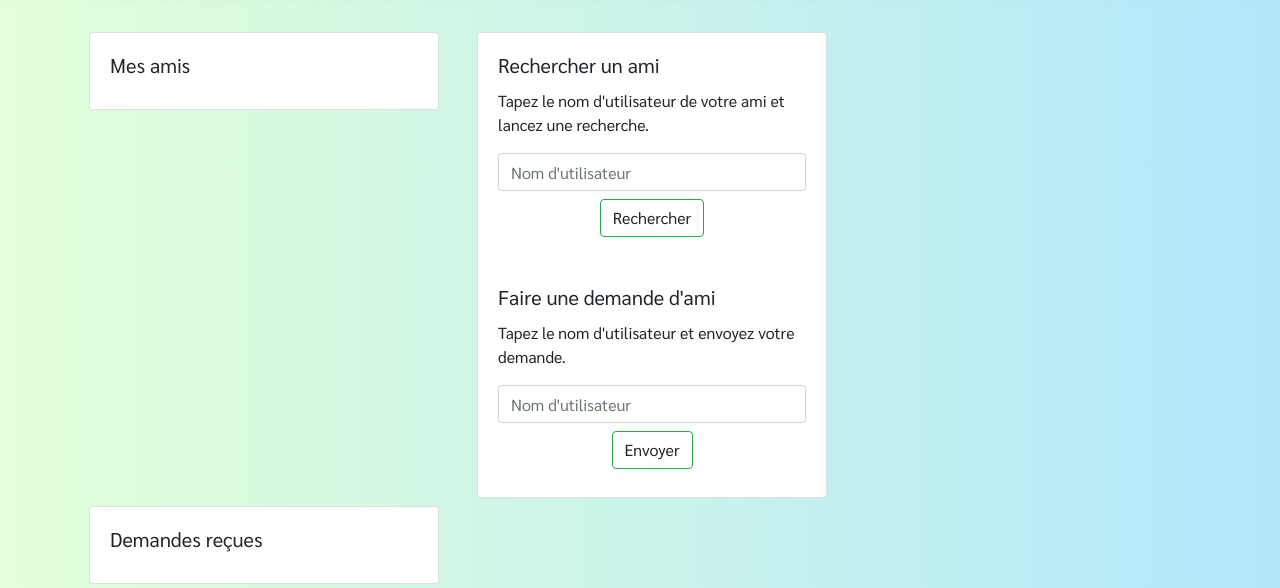
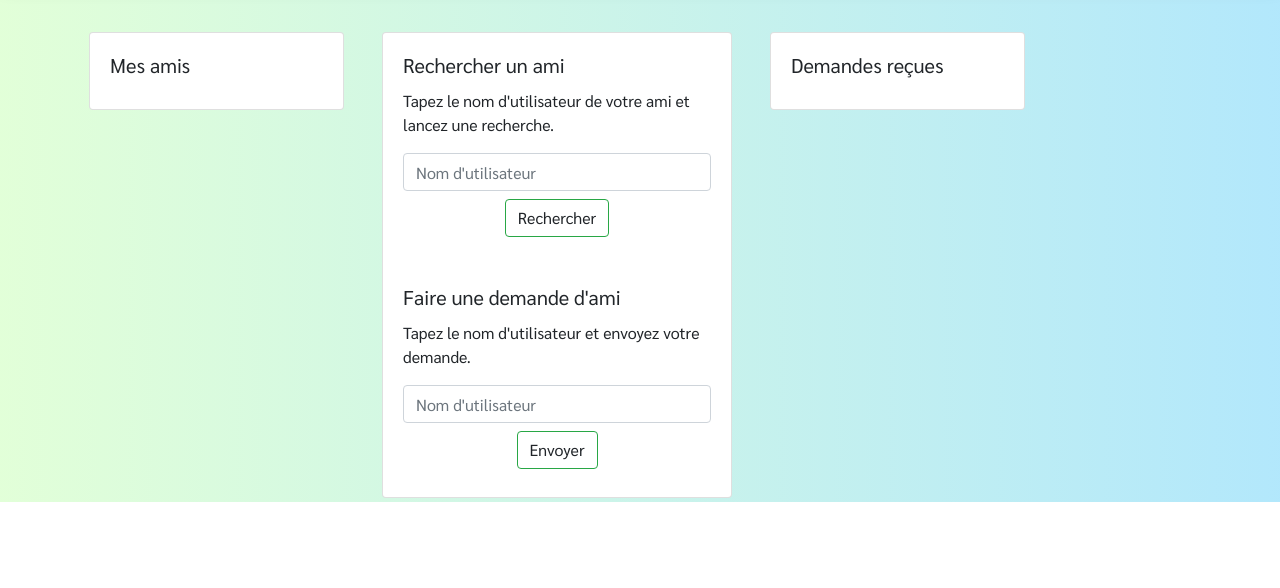
Before and after one commit to GAzerty/Projet_Web, a Django app: template app/templates/amis/dashboard_amis.html in a window 1280 px wide. Shown: the part 346-934 px from the top of the page. After the commit the page ends 848 px from the top, so only its background shows below. Run offline with Django 3.2, Linux system fonts and the light colour scheme; the template is opened without the code that fills it, so the values that code supplies are empty; some libraries are stand-ins or nearby versions.

Commit message:
Modification du système de grid

```diff
--- a/app/templates/amis/dashboard_amis.html
+++ b/app/templates/amis/dashboard_amis.html
@@ -1,12 +1,12 @@
 {% extends 'index.html' %}
 
-{% block title %}Mon Compte{% endblock %}
+{% block title %}Mes Amis{% endblock %}
 
 {% block maincontent %}
 
     <div class="row">
       {% csrf_token %}
-      <div class="col-sm-4 m-1">
+      <div class="col-sm-3 m-1">
         <div class="card">
           <div class="card-body">
             <h5 class="card-title">Mes amis</h5>
@@ -25,6 +25,7 @@
           <div class="card-body">
             <h5 class="card-title">Rechercher un ami</h5>
             <p class="card-text">Tapez le nom d'utilisateur de votre ami et lancez une recherche.</p>
+            <div id="feedback_recherche_ami"></div>
             <form>
                 <input class="form-control mr-sm-2" type="search" placeholder="Nom d'utilisateur" name="recherche_usernameAmis" id="id_rechercheUsername">
                 <div class="d-flex justify-content-center m-2">
@@ -35,7 +36,7 @@
           <div class="card-body">
             <h5 class="card-title">Faire une demande d'ami</h5>
             <p class="card-text">Tapez le nom d'utilisateur et envoyez votre demande.</p>
-            <div id="feedback"></div>
+            <div id="feedback_demande_ami"></div>
             <form>
                 <input class="form-control mr-sm-2" type="search" placeholder="Nom d'utilisateur" name="demande_usernameAmis" id="id_demande_usernameAmis">
                 <div class="d-flex justify-content-center m-2">
@@ -45,7 +46,7 @@
           </div>
         </div>
       </div>
-      <div class="col-sm-4 m-1">
+      <div class="col-sm-3 m-1">
         <div class="card">
           <div class="card-body">
             <h5 class="card-title">Demandes reçues</h5>
```
